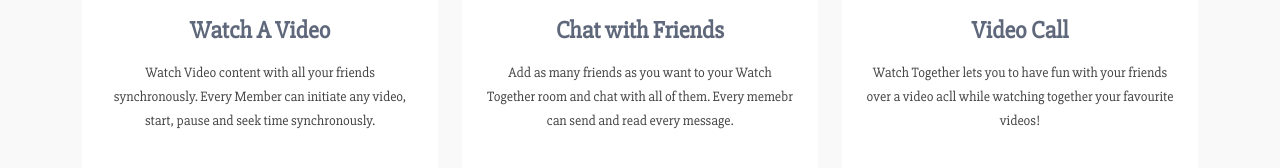
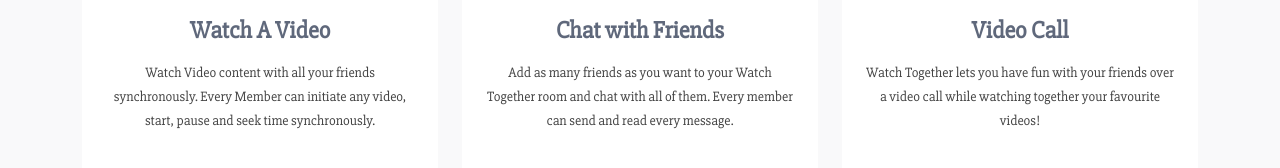
Before and after one commit to Tuntai/Watch-Together_Webapp, a website: page public/index.html in a window 1280 px wide. Shown: the part 962-1130 px from the top of the page. Drawn offline with Linux system fonts and the light colour scheme; files whose address does not match are found by name.

Commit message:
Update index.html

```diff
--- a/public/index.html
+++ b/public/index.html
@@ -89,7 +89,7 @@
           <div class="icon-box">
             <div class="icon"><i class="bx bx-chat"></i></div>
             <h4><a href="">Chat with Friends</a></h4>
-            <p>Add as many friends as you want to your Watch Together room and chat with all of them. Every memebr can send and read every message.</p>
+            <p>Add as many friends as you want to your Watch Together room and chat with all of them. Every member can send and read every message.</p>
           </div>
         </div>
 
@@ -97,7 +97,7 @@
           <div class="icon-box">
             <div class="icon"><i class=" bx bx-video"></i></div>
             <h4><a href="">Video Call</a></h4>
-            <p>Watch Together lets you to have fun with your friends over a video acll while watching together your favourite videos!</p>
+            <p>Watch Together lets you have fun with your friends over a video call while watching together your favourite videos!</p>
           </div>
         </div>
 
```
